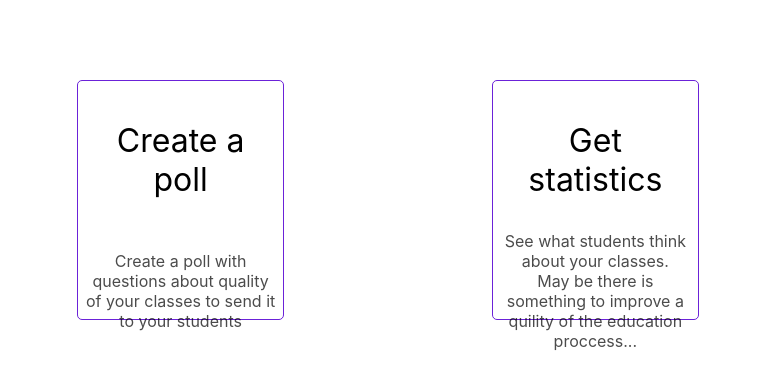
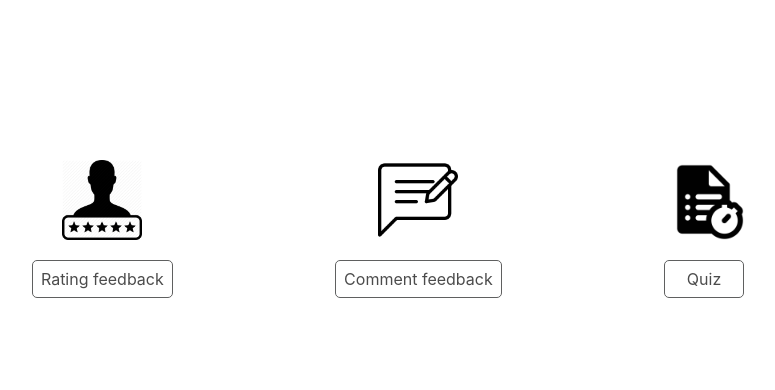
Before and after one commit to Unanoc/SAP-service, a Django app: page / in a window 1280 px wide. Shown: the part 179-569 px from the top of the page, without its empty margins (252-1027 px from the left). Run offline with Django 3.2, Linux system fonts and the light colour scheme; the visitor is signed in with stand-in values (Sample User, id 1); parts of the project's set-up code (start-up, migrations or seed data) failed here and were passed over.

Commit message:
changed profile and home pages

```diff
--- a/application/sap/static/css/base.css
+++ b/application/sap/static/css/base.css
@@ -92,3 +92,26 @@ input[type=text]:focus, input[type=password]:focus, input[type=email]:focus, inp
     text-align: center;
     color:rgb(230, 65, 114);
 }
+
+/* buttons */
+.text-button {
+    border: 1px solid rgb(28, 29, 29);
+    border-radius: 5px;
+    padding: 1vh;
+    text-align: center;
+    margin-top: 2vh;
+    opacity: 0.7;
+}
+
+.text-button:hover {
+    background-color: #6b22d8;
+    opacity: 1;
+    color: white;
+}
+
+.image-button {
+    width: 10vh;
+}
+.image-button-wrapper {
+    text-align: center;
+}
--- a/application/sap/static/css/home.css
+++ b/application/sap/static/css/home.css
@@ -1,30 +1,8 @@
 .home-menu {
     display: flex;
     width: 100%;
-    margin-top: 10vh;
+    margin-top: 20vh;
     flex-direction: row;
     flex-wrap: wrap;
     justify-content: space-evenly;
 }
-
-.home-menu-item {
-    display: block;
-    max-width: 350px;
-    width: 20%;
-    height: 30vh;
-    border: 1px solid #6b22d8;
-    border-radius: 5px;
-    text-align: center;
-    padding: 1vh;
-}
-
-.home-menu-item-header {
-    font-size: 4vh;
-    margin-top: 4vh;
-}
-
-.home-menu-item-text {
-    font-size: 2vh;
-    opacity: 0.7;
-    margin-top: 4vh;
-}
--- a/application/sap/static/css/profile.css
+++ b/application/sap/static/css/profile.css
@@ -28,17 +28,18 @@
     flex-direction: column;
 }
 
+.profile-button-wrapper {
+    display: flex;
+    margin: auto;
+    margin-top: 2vh;
+    width: 100%;
+    align-items: center;
+    flex-direction: row-reverse;
+    justify-content: space-evenly;
+}
+
 .profile-field {
     display: block;
     margin-top: 2vh;
     opacity: 0.7;
 }
-
-.profile-edit-button {
-    border: 1px solid rgb(28, 29, 29);
-    border-radius: 5px;
-    padding: 1vh;
-    text-align: center;
-    margin-top: 2vh;
-    opacity: 0.7;
-}
--- /dev/null
+++ b/application/sap/templates/create_feedback_rating.html
@@ -0,0 +1,2 @@
+{% extends "base.html" %}
+{% load static %}
--- /dev/null
+++ b/application/sap/templates/create_quiz.html
@@ -0,0 +1,2 @@
+{% extends "base.html" %}
+{% load static %}
--- a/application/sap/templates/home.html
+++ b/application/sap/templates/home.html
@@ -9,19 +9,26 @@
 {% block content %}
 
     <div class="home-menu">
-        <div class="home-menu-item">
-            <a href="{% url 'create_poll' %}">
-                <div class="home-menu-item-header">Create a poll</div><br>
-                <div class="home-menu-item-text">Create a poll with questions about quality of your classes to send it to your students</div>
-            </a>
-        </div>
+        <a href="{% url 'create_feedback_rating' %}">
+            <div class="image-button-wrapper">
+                <img class="image-button" src="{% static 'src/feedback_star_rating.png' %}">
+            </div>
+            <div class="text-button">Rating feedback</div>
+        </a>
 
-        <div class="home-menu-item">
-            <a href="{% url 'statistics' %}">
-                <div class="home-menu-item-header">Get statistics</div>
-                <div class="home-menu-item-text">See what students think about your classes.<br>May be there is something to improve a quility of the education proccess...</div>
-            </a>
-        </div>
+        <a href="{% url 'create_feedback_comment' %}">
+            <div class="image-button-wrapper">
+                <img class="image-button" src="{% static 'src/feedback_text.png' %}">
+            </div>
+            <div class="text-button">Comment feedback</div>
+        </a>
+
+        <a href="{% url 'create_quiz' %}">
+            <div class="image-button-wrapper">
+                <img class="image-button" src="{% static 'src/feedback_quiz.png' %}">
+            </div>
+            <div class="text-button">Quiz</div>
+        </a>
     </div>
 
 {% endblock %}
--- a/application/sap/urls.py
+++ b/application/sap/urls.py
@@ -12,8 +12,10 @@ urlpatterns = [
     path('signout/', views.sign_out, name='signout'),
     path('profile/<username>/', views.profile, name='profile'),
     path('settings/', views.settings, name='settings'),
-    path('create/poll/', views.create_poll, name='create_poll'),
     path('statistics/', views.statistics, name='statistics'),
+    path('create/feedback/rating/', views.create_feedback_rating, name='create_feedback_rating'),
+    path('create/feedback/comment/', views.create_feedback_comment, name='create_feedback_comment'),
+    path('create/feedback/quiz/', views.create_quiz, name='create_quiz'),
 ]
 
 if settings.DEBUG:
--- a/application/sap/views.py
+++ b/application/sap/views.py
@@ -87,10 +87,20 @@ def settings(request):
 
 
 @login_required(login_url='/signin/')
-def create_poll(request):
-    return render(request, 'create_poll.html')
+def statistics(request):
+    return render(request, 'statistics.html')
 
 
 @login_required(login_url='/signin/')
-def statistics(request):
-    return render(request, 'statistics.html')
+def create_feedback_rating(request):
+    return render(request, 'create_feedback_rating.html')
+
+
+@login_required(login_url='/signin/')
+def create_feedback_comment(request):
+    return render(request, 'create_feedback_comment.html')
+
+
+@login_required(login_url='/signin/')
+def create_quiz(request):
+    return render(request, 'create_quiz.html')
```
Also changed, not shown: application/sap/templates/profile.html (+14 -1 lines), application/sap/static/src/edit.png (added), application/sap/static/src/feedback_quiz.png (added), application/sap/static/src/feedback_star_rating.png (added), application/sap/static/src/feedback_text.png (added), application/sap/static/src/stat.png (added), application/sap/templates/create_feedback_comment.html (renamed from application/sap/templates/create_poll.html).
